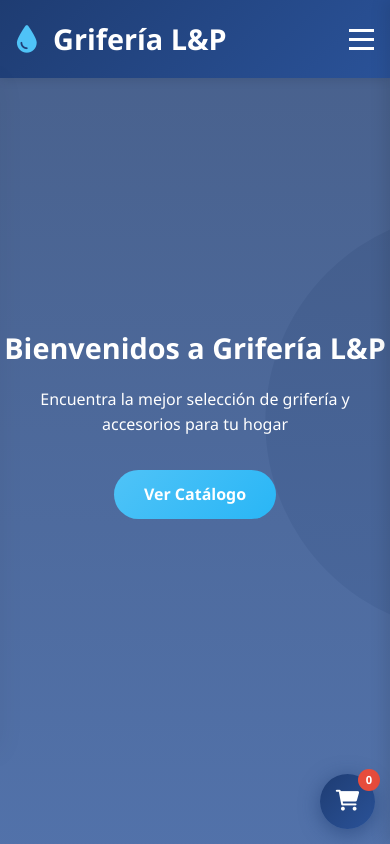
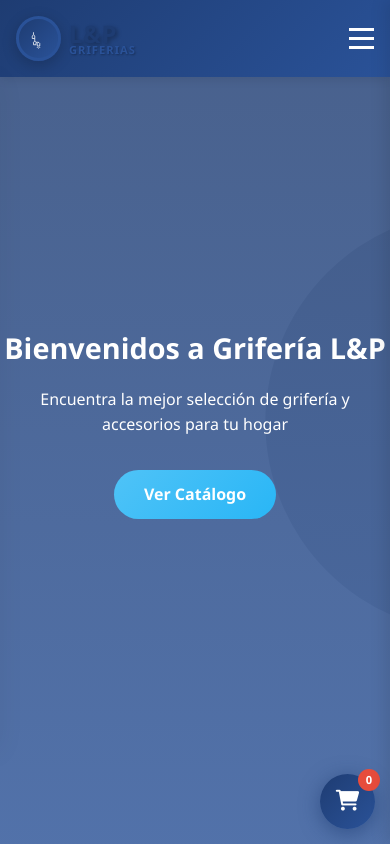
Before and after one commit to IgnacioNicolasArce/Griferia-L-P, a website: page frontend/index.html in a window 390 px wide. Shown: the top 844 px of the page. Drawn offline with Linux system fonts and the light colour scheme; no server answers.

Commit message:
Implementar logo de L&P GRIFERIAS con ícono de grifo
- Crear logo circular con ícono SVG de grifo estilizado
- Agregar texto 'L&P' y 'GRIFERIAS' con tipografía moderna
- Implementar efectos hover y animaciones suaves
- Hacer logo completamente responsivo para móviles
- Mantener diseño profesional y atractivo

```diff
--- a/frontend/index.html
+++ b/frontend/index.html
@@ -12,7 +12,24 @@
     <header class="header">
         <nav class="navbar">
             <div class="nav-brand">
-                <h1><i class="fas fa-tint"></i> Grifería L&P</h1>
+                <div class="logo">
+                    <div class="logo-icon">
+                        <svg viewBox="0 0 100 100" class="faucet-icon">
+                            <!-- Grifo estilizado -->
+                            <path d="M30 25 L30 35 L25 40 L25 50 L35 50 L35 40 L30 35" stroke="currentColor" stroke-width="3" fill="none"/>
+                            <path d="M35 50 L35 60 L40 65 L40 75 L30 75 L30 65 L35 60" stroke="currentColor" stroke-width="3" fill="none"/>
+                            <path d="M40 65 L50 65 L55 70 L55 80 L45 80 L45 70 L50 65" stroke="currentColor" stroke-width="3" fill="none"/>
+                            <!-- Gotas de agua -->
+                            <circle cx="45" cy="85" r="2" fill="currentColor"/>
+                            <circle cx="50" cy="88" r="2" fill="currentColor"/>
+                            <circle cx="55" cy="85" r="2" fill="currentColor"/>
+                        </svg>
+                    </div>
+                    <div class="logo-text">
+                        <div class="logo-main">L&P</div>
+                        <div class="logo-sub">GRIFERIAS</div>
+                    </div>
+                </div>
             </div>
             <ul class="nav-menu">
                 <li><a href="#home" class="nav-link">Inicio</a></li>
--- a/frontend/styles.css
+++ b/frontend/styles.css
@@ -48,6 +48,69 @@ body {
 .nav-brand i {
     color: #4fc3f7;
     margin-right: 0.5rem;
+}
+
+/* Logo Styles */
+.logo {
+    display: flex;
+    align-items: center;
+    gap: 15px;
+    text-decoration: none;
+    color: white;
+}
+
+.logo-icon {
+    width: 60px;
+    height: 60px;
+    background: linear-gradient(135deg, #1e3c72 0%, #2a5298 100%);
+    border-radius: 50%;
+    display: flex;
+    align-items: center;
+    justify-content: center;
+    border: 3px solid #2a5298;
+    box-shadow: 0 4px 15px rgba(0,0,0,0.2);
+    transition: all 0.3s ease;
+}
+
+.logo:hover .logo-icon {
+    transform: scale(1.05);
+    box-shadow: 0 6px 20px rgba(0,0,0,0.3);
+}
+
+.faucet-icon {
+    width: 35px;
+    height: 35px;
+    color: white;
+    transition: all 0.3s ease;
+}
+
+.logo:hover .faucet-icon {
+    transform: rotate(5deg);
+}
+
+.logo-text {
+    display: flex;
+    flex-direction: column;
+    line-height: 1;
+}
+
+.logo-main {
+    font-size: 2.2rem;
+    font-weight: 900;
+    color: #1e3c72;
+    text-shadow: 2px 2px 4px rgba(0,0,0,0.3);
+    letter-spacing: 2px;
+    margin: 0;
+}
+
+.logo-sub {
+    font-size: 0.9rem;
+    font-weight: 700;
+    color: #2a5298;
+    text-shadow: 1px 1px 2px rgba(0,0,0,0.3);
+    letter-spacing: 3px;
+    margin: 0;
+    margin-top: -2px;
 }
 
 .nav-menu {
@@ -503,6 +566,31 @@ body {
         margin: 1rem 0;
     }
 
+    /* Logo responsivo */
+    .logo {
+        gap: 10px;
+    }
+
+    .logo-icon {
+        width: 50px;
+        height: 50px;
+    }
+
+    .faucet-icon {
+        width: 28px;
+        height: 28px;
+    }
+
+    .logo-main {
+        font-size: 1.8rem;
+        letter-spacing: 1px;
+    }
+
+    .logo-sub {
+        font-size: 0.8rem;
+        letter-spacing: 2px;
+    }
+
     .hero-content h2 {
         font-size: 2rem;
     }
@@ -944,6 +1032,31 @@ body {
         font-size: 0.7rem;
         min-width: 22px;
     }
+
+    /* Logo para pantallas muy pequeñas */
+    .logo {
+        gap: 8px;
+    }
+
+    .logo-icon {
+        width: 45px;
+        height: 45px;
+    }
+
+    .faucet-icon {
+        width: 25px;
+        height: 25px;
+    }
+
+    .logo-main {
+        font-size: 1.5rem;
+        letter-spacing: 0.5px;
+    }
+
+    .logo-sub {
+        font-size: 0.7rem;
+        letter-spacing: 1px;
+    }
 }
 
 /* Ocultar el botón de carrito de la navbar en móviles */
```
